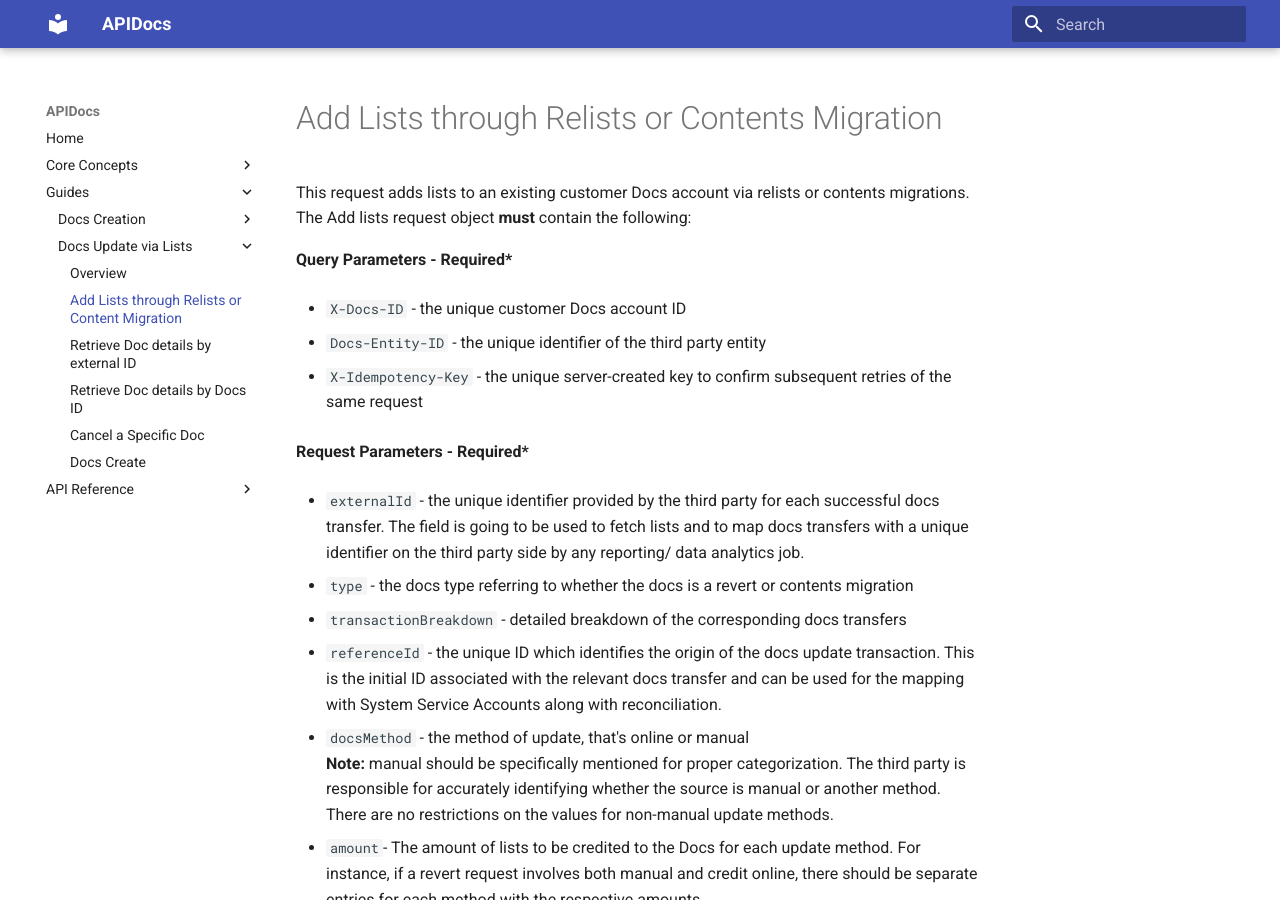
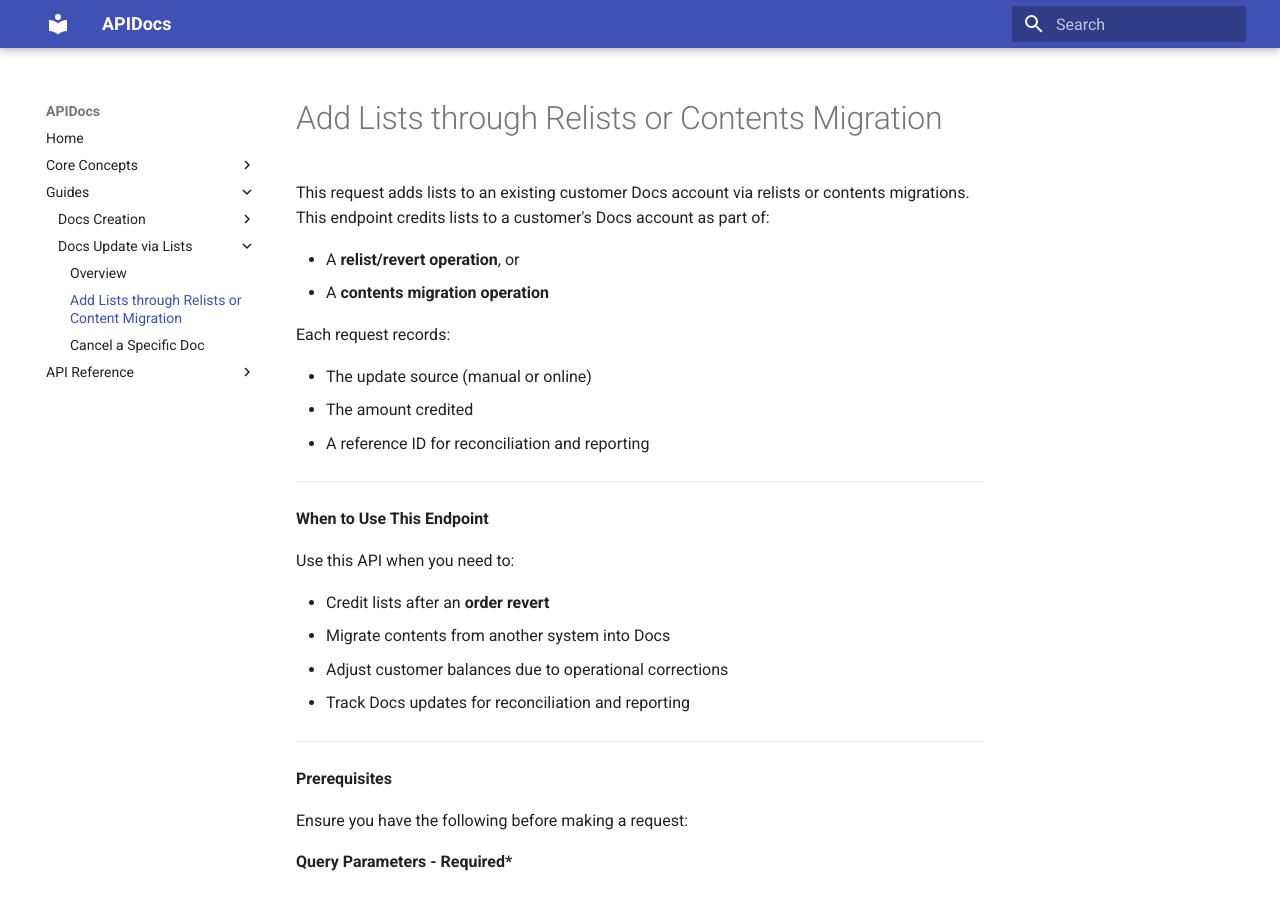
Before and after one commit to AllAboutDocs/APIDocs, an MkDocs documentation site: the page built from docs/guides/docs-update-via-lists/add-lists-through-relists-or-content-migration.md, in a window 1280 px wide and 900 px high. Built offline with MkDocs 1.6.1 and Material for MkDocs 9.7.7, drawn with Linux system fonts in a browser that asks for light colours.

Commit message:
Added a new api reference folder and topic

```diff
--- a/docs/guides/docs-update-via-lists/add-lists-through-relists-or-content-migration.md
+++ b/docs/guides/docs-update-via-lists/add-lists-through-relists-or-content-migration.md
@@ -1,6 +1,32 @@
 # Add Lists through Relists or Contents Migration
 
-This request adds lists to an existing customer Docs account via relists or contents migrations. The Add lists request object **must** contain the following:
+This request adds lists to an existing customer Docs account via relists or contents migrations. This endpoint credits lists to a customer's Docs account as part of:
+
+- A **relist/revert operation**, or
+- A **contents migration operation**
+
+Each request records:
+
+- The update source (manual or online)
+- The amount credited
+- A reference ID for reconciliation and reporting
+
+---
+
+**When to Use This Endpoint**
+
+Use this API when you need to:
+
+- Credit lists after an **order revert**
+- Migrate contents from another system into Docs
+- Adjust customer balances due to operational corrections
+- Track Docs updates for reconciliation and reporting
+
+---
+
+**Prerequisites**
+
+Ensure you have the following before making a request:
 
 **Query Parameters - Required\***
 
--- a/mkdocs.yml
+++ b/mkdocs.yml
@@ -27,10 +27,7 @@ nav:
       - Docs Update via Lists:
           - Overview: guides/docs-update-via-lists/overview.md
           - Add Lists through Relists or Content Migration: guides/docs-update-via-lists/add-lists-through-relists-or-content-migration.md
-          - Retrieve Doc details by external ID: guides/docs-update-via-lists/retrieve-doc-details-by-external-ID.md
-          - Retrieve Doc details by Docs ID: guides/docs-update-via-lists/retrieve-doc-details-by-doc-ID.md
           - Cancel a Specific Doc: guides/docs-update-via-lists/cancel-a-specific-doc.md
-          - Docs Create: api-reference/docs/docs-create.md
 
   - API Reference:
       - Docs:
@@ -39,11 +36,8 @@ nav:
           - Retrieve doc details by doc ID: api-reference/docs/docs-create/docs-details-retrieve-by-doc-id.md
           - Update Doc Status: api-reference/docs/docs-create/docs-status-update.md
 
-#      - Lists:
-#         - Add Lists: api/lists/add-lists.md
-#          - Get Details (External ID): api/lists/get-details-external-id.md
-#          - Get Details (Doc ID): api/lists/get-details-doc-id.md
-#          - Cancel Doc: api/lists/cancel-doc.md
+      - Lists:
+          - Add Lists through Relists or Content Migration: api-reference/docs/lists-update/lists-add-relists-content-migration.md
 
 markdown_extensions:
   - admonition
```
Also changed, not shown: docs/api-reference/docs/lists-update/lists-add-relists-content-migration.md (added, +200 -0 lines), docs/guides/docs-update-via-lists/retrieve-doc-details-by-doc-ID.md (deleted, +0 -62 lines), docs/guides/docs-update-via-lists/retrieve-doc-details-by-external-ID.md (deleted, +0 -65 lines).
